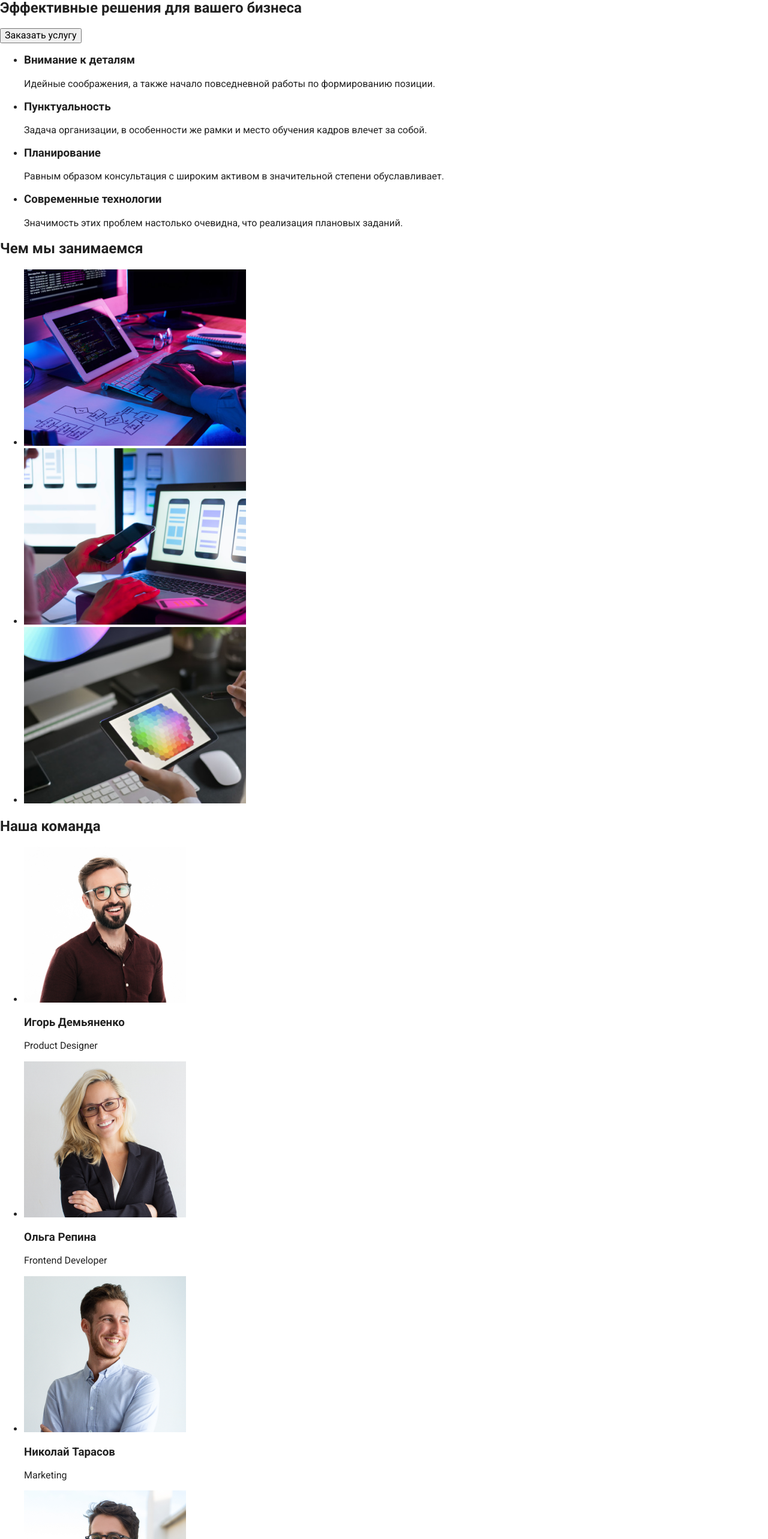
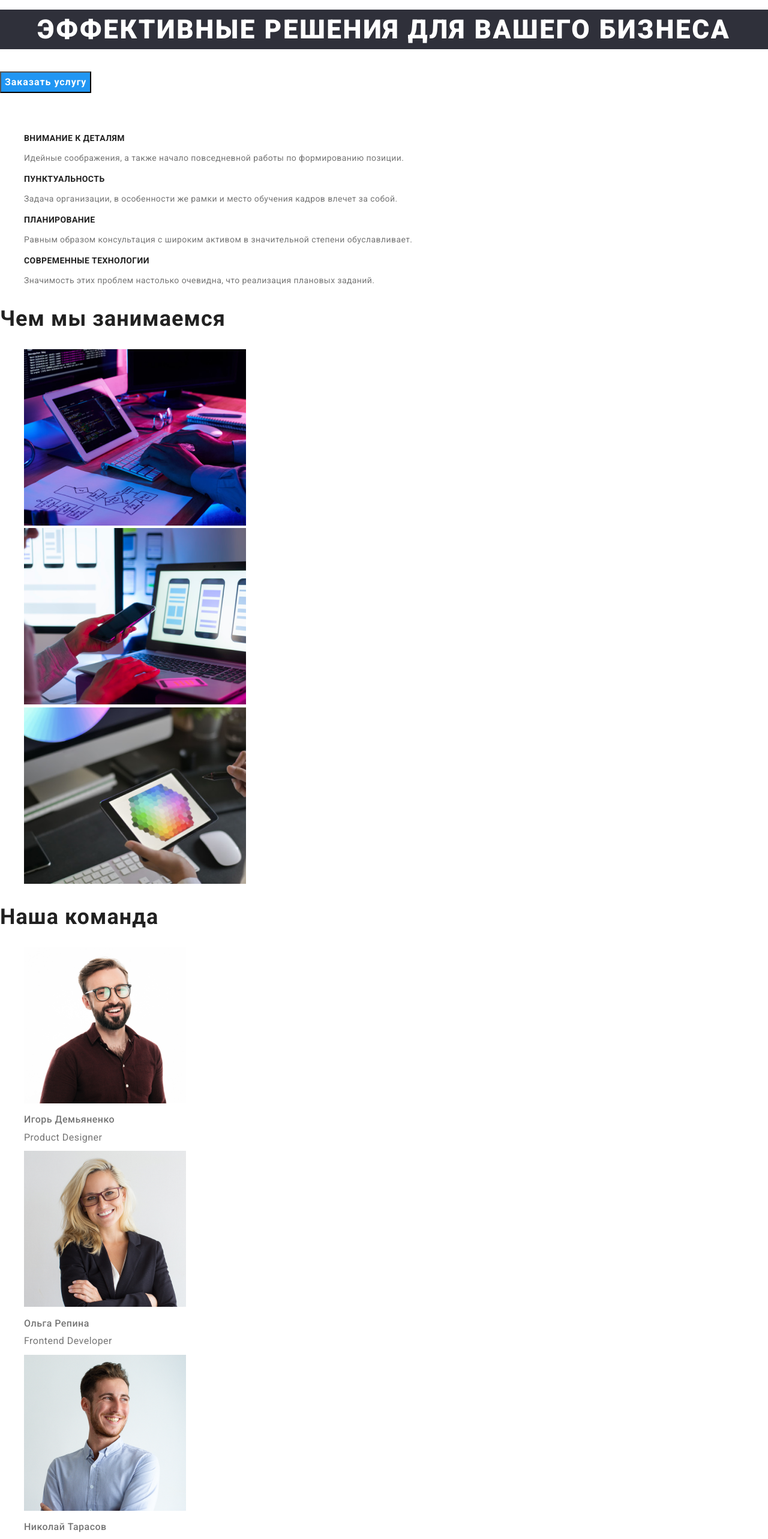
Before and after one commit to CapMcCat/goit-markup-hw-02, a plain HTML site: page index.html in a window 1280 px wide. Shown: the part 175-2740 px from the top of the page at 60% size. Drawn offline with nearby package versions, Linux system fonts and the light colour scheme.

Commit message:
finished-css-for-main-page

```diff
--- a/css/styles.css
+++ b/css/styles.css
@@ -64,3 +64,120 @@ body {
   text-decoration: none;
 }
 /* ============HEADER END============ */
+
+/* ============HERO SECTION============ */
+
+.hero-title {
+  font-weight: 900;
+  font-size: 44px;
+  line-height: 1.5;
+  text-align: center;
+  letter-spacing: 0.06em;
+  text-transform: uppercase;
+  color: var(--secondary-light-color);
+  background: var(--secondary-dark-bgc);
+}
+
+.modal-button {
+  font-weight: 700;
+  font-size: 16px;
+  line-height: 1.875;
+  align-items: center;
+  text-align: center;
+  letter-spacing: 0.06em;
+  color: var(--secondary-light-color);
+  background-color: var(--accent-color);
+}
+/* ============HERO SECTION END============ */
+
+/* ============FEATURES SECTION ============ */
+
+.features-title {
+  visibility: hidden;
+}
+
+.features-list {
+  list-style-type: none;
+}
+
+.features-list-item-title {
+  font-weight: 700;
+  font-size: 14px;
+  line-height: 1.143;
+  letter-spacing: 0.03em;
+  text-transform: uppercase;
+}
+
+.features-list-item-text {
+  font-weight: 400;
+  font-size: 14px;
+  line-height: 1.714;
+  letter-spacing: 0.03em;
+  color: var(--secondary-color);
+}
+/* ============FEATURES SECTION END============ */
+
+/* ============WHAT WE DO SECTION ============ */
+
+.what-we-do-title {
+  font-weight: 700;
+  font-size: 36px;
+  line-height: 1.167;
+  letter-spacing: 0.03em;
+}
+
+.what-we-do-list {
+  list-style-type: none;
+}
+/* ============WHAT WE DO SECTION END============ */
+
+/* ============OUR TEAM SECTION ============ */
+.our-team-title {
+  font-weight: 700;
+  font-size: 36px;
+  line-height: 1.167;
+  letter-spacing: 0.03em;
+}
+
+.our-team-list {
+  list-style-type: none;
+}
+
+.our-team-item-name {
+  font-weight: 500;
+  font-size: 16px;
+  line-height: 0.842;
+  letter-spacing: 0.03em;
+  color: var(--secondary-color);
+}
+
+.our-team-item-position {
+  font-weight: 400;
+  font-size: 16px;
+  line-height: 0.842;
+  letter-spacing: 0.03em;
+  color: var(--secondary-color);
+}
+/* ============OUR TEAM SECTION END============ */
+
+/* ============FOOTER============ */
+
+.footer {
+  background: var(--secondary-dark-bgc);
+}
+.footer-logo-text {
+  color: var(--secondary-light-color);
+}
+
+.address-list {
+  list-style-type: none;
+}
+
+.map-link {
+font-style: normal;
+font-weight: 400;
+font-size: 14px;
+line-height: 0.583;
+letter-spacing: 0.03em;
+color:var(--secondary-light-color)
+/* ============FOOTER END============ */
--- a/index.html
+++ b/index.html
@@ -46,49 +46,65 @@
     </header>
     <main>
       <!--hero-section-->
-      <section>
-        <h1>Эффективные решения для вашего бизнеса</h1>
-        <button class="Order-button" type="button">Заказать услугу</button>
+      <section class="hero-section">
+        <h1 class="hero-title">Эффективные решения для вашего бизнеса</h1>
+        <button class="modal-button" type="button">Заказать услугу</button>
       </section>
       <!--features-section-->
       <section>
-        <h2 hidden>features</h2>
-        <ul>
-          <li>
-            <h3>Внимание к деталям</h3>
-            <p>Идейные соображения, а также начало повседневной работы по формированию позиции.</p>
+        <h2 class="features-title">features</h2>
+        <ul class="features-list">
+          <li class="features-list-item">
+            <h3 class="features-list-item-title">Внимание к деталям</h3>
+            <p class="features-list-item-text">
+              Идейные соображения, а также начало повседневной работы по формированию позиции.
+            </p>
           </li>
-          <li>
-            <h3>Пунктуальность</h3>
-            <p>Задача организации, в особенности же рамки и место обучения кадров влечет за собой.</p>
+          <li class="features-list-item">
+            <h3 class="features-list-item-title">Пунктуальность</h3>
+            <p class="features-list-item-text">
+              Задача организации, в особенности же рамки и место обучения кадров влечет за собой.
+            </p>
           </li>
-          <li>
-            <h3>Планирование</h3>
-            <p>Равным образом консультация с широким активом в значительной степени обуславливает.</p>
+          <li class="features-list-item">
+            <h3 class="features-list-item-title">Планирование</h3>
+            <p class="features-list-item-text">
+              Равным образом консультация с широким активом в значительной степени обуславливает.
+            </p>
           </li>
-          <li>
-            <h3>Современные технологии</h3>
-            <p>Значимость этих проблем настолько очевидна, что реализация плановых заданий.</p>
+          <li class="features-list-item">
+            <h3 class="features-list-item-title">Современные технологии</h3>
+            <p class="features-list-item-text">
+              Значимость этих проблем настолько очевидна, что реализация плановых заданий.
+            </p>
           </li>
         </ul>
       </section>
       <!--section-what-we-do-->
-      <section>
-        <h2>Чем мы занимаемся</h2>
-        <ul>
-          <li>
+      <section class="what-we-do-section">
+        <h2 class="what-we-do-title">Чем мы занимаемся</h2>
+        <ul class="what-we-do-list">
+          <li class="what-we-do-liswhat-we-do-titlet-item">
             <img
+              class="what-we-do-img"
               src="./images/what_we_do_img/img.png"
               alt="человек работает с планшетом и клавиатурой"
               width="370"
               height="294"
             />
           </li>
-          <li>
-            <img src="./images/what_we_do_img/img2.png" alt="человек держит смартфон" width="370" height="294" />
+          <li class="what-we-do-list-item">
+            <img
+              class="what-we-do-img"
+              src="./images/what_we_do_img/img2.png"
+              alt="человек держит смартфон"
+              width="370"
+              height="294"
+            />
           </li>
-          <li>
+          <li class="what-we-do-list-item">
             <img
+              class="what-we-do-img"
               src="./images/what_we_do_img/img3.png"
               alt="человек держит графический планшет"
               width="370"
@@ -98,45 +114,69 @@
         </ul>
       </section>
       <!--section-our-team-->
-      <section>
-        <h2>Наша команда</h2>
-        <ul>
-          <li>
-            <img src="./images/img_our_team/igor.png" alt="Игорь Демьяненко" width="270" height="260" />
-            <h3>Игорь Демьяненко</h3>
-            <p lang="en">Product Designer</p>
+      <section class="our-team-section">
+        <h2 class="our-team-title">Наша команда</h2>
+        <ul class="our-team-list">
+          <li class="our-team-list-item">
+            <img
+              class="our-team-item-img"
+              src="./images/img_our_team/igor.png"
+              alt="Игорь Демьяненко"
+              width="270"
+              height="260"
+            />
+            <h3 class="our-team-item-name">Игорь Демьяненко</h3>
+            <p class="our-team-item-position" lang="en">Product Designer</p>
           </li>
-          <li>
-            <img src="./images/img_our_team/olga.png" alt="Ольга Репина" width="270" height="260" />
-            <h3>Ольга Репина</h3>
-            <p lang="en">Frontend Developer</p>
+          <li class="our-team-list-item">
+            <img
+              class="our-team-item-img"
+              src="./images/img_our_team/olga.png"
+              alt="Ольга Репина"
+              width="270"
+              height="260"
+            />
+            <h3 class="our-team-item-name">Ольга Репина</h3>
+            <p class="our-team-item-position" lang="en">Frontend Developer</p>
           </li>
-          <li>
-            <img src="./images/img_our_team/nike.png" alt="Николай Тарасов" width="270" height="260" />
-            <h3>Николай Тарасов</h3>
-            <p lang="en">Marketing</p>
+          <li class="our-team-list-item">
+            <img
+              class="our-team-item-img"
+              src="./images/img_our_team/nike.png"
+              alt="Николай Тарасов"
+              width="270"
+              height="260"
+            />
+            <h3 class="our-team-item-name">Николай Тарасов</h3>
+            <p class="our-team-item-position" lang="en">Marketing</p>
           </li>
-          <li>
-            <img src="./images/img_our_team/mike.png" alt="Михаил Ермаков" width="270" height="260" />
-            <h3>Михаил Ермаков</h3>
-            <p lang="en">UI Designer</p>
+          <li class="our-team-list-item">
+            <img
+              class="our-team-item-img"
+              src="./images/img_our_team/mike.png"
+              alt="Михаил Ермаков"
+              width="270"
+              height="260"
+            />
+            <h3 class="our-team-item-name">Михаил Ермаков</h3>
+            <p class="our-team-item-position" lang="en">UI Designer</p>
           </li>
         </ul>
       </section>
     </main>
-    <footer>
+    <footer class="footer">
       <a class="logo-link" href="./index.html">Web<span class="footer-logo-text">Studio</span></a>
       <address>
-        <ul>
-          <li>
+        <ul class="address-list">
+          <li class="address-item">
             <a class="map-link" href="https://goo.gl/maps/2mVaC3qjZQeZ6FFY8" target="_blank"
               >г. Киев, пр-т Леси Украинки, 26</a
             >
           </li>
-          <li>
+          <li class="address-item">
             <a class="email-link" href="mailto:info@devstudio.com">info@devstudio.com</a>
           </li>
-          <li>
+          <li class="address-item">
             <a class="phone-link" href="tel:+380961111111">+38 096 111 11 11</a>
           </li>
         </ul>
```
